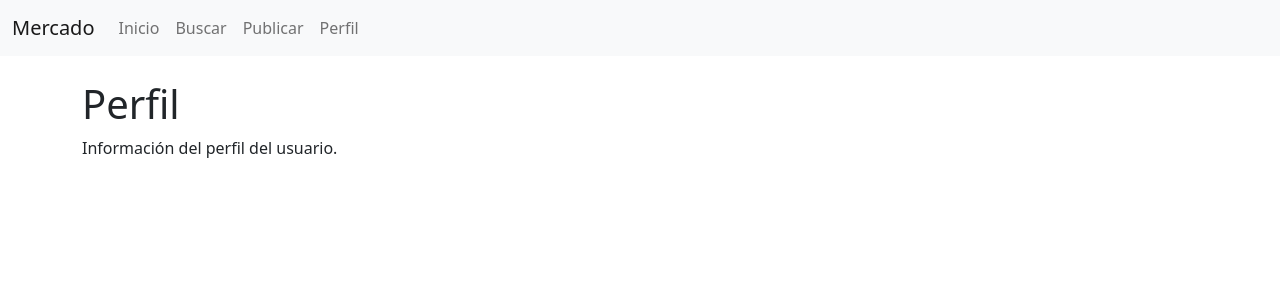
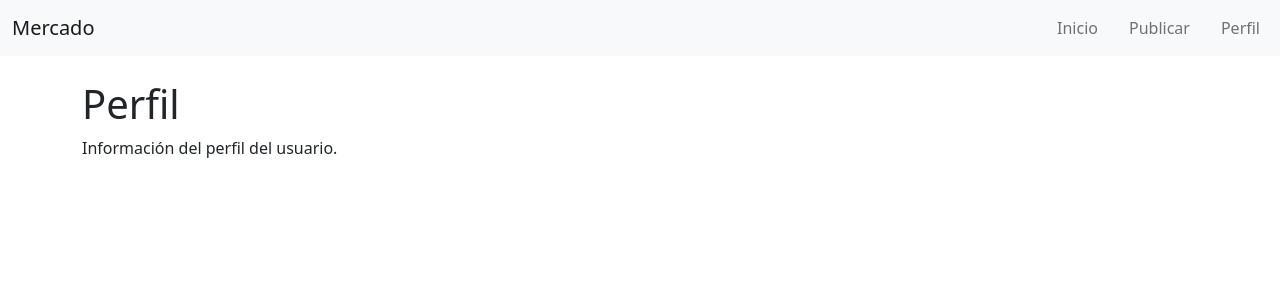
Before and after one commit to NicoColla/ultima_entrega, a Django app: page /mercado/perfil/ in a window 1280 px wide. Shown: the top 300 px of the page. Run offline with Django 5.2, Linux system fonts and the light colour scheme; some libraries are stand-ins or nearby versions.

Commit message:
act-basemercado-1

```diff
--- a/mercado/models.py
+++ b/mercado/models.py
@@ -1,4 +1,5 @@
 from django.db import models
+from usuarios.models import Usuario
 
 MARCAS = [
     "Volkswagen", "Audi", "Ford", "Chevrolet", "Honda", "Toyota",
@@ -32,6 +33,7 @@ class Vehiculo(models.Model):
         return f"{self.tipo} {self.marca} {self.modelo} ({self.año})"
 
 class VentaVehiculo(Vehiculo):
+    vendedor = models.ForeignKey(Usuario, on_delete=models.CASCADE, null=True, blank=True)
     kilometros = models.IntegerField()
     precio = models.DecimalField(max_digits=100, decimal_places=2)
     moneda = models.CharField(max_length=3, choices=MONEDAS, default="ARS")
--- a/mercado/templates/mercado/base_mercado.html
+++ b/mercado/templates/mercado/base_mercado.html
@@ -3,23 +3,25 @@
 <head>
     <meta charset="UTF-8">
     <meta name="viewport" content="width=device-width, initial-scale=1.0">
-    <title>{% block title %}Mercado{% endblock %}</title>
+    <title>{% block title %}CARgentina{% endblock %}</title>
     <link rel="stylesheet" href="https://cdnjs.cloudflare.com/ajax/libs/bootstrap/5.1.3/css/bootstrap.min.css">
+    <style>
+        .navbar-nav {
+            display: flex;
+            flex-direction: row;
+        }
+        .navbar-nav .nav-item {
+            margin-left: 15px;
+        }
+    </style>
 </head>
 <body>
     <nav class="navbar navbar-expand-lg navbar-light bg-light">
         <div class="container-fluid">
             <a class="navbar-brand" href="{% url 'mercado:inicio' %}">Mercado</a>
-            <button class="navbar-toggler" type="button" data-bs-toggle="collapse" data-bs-target="#navbarNav" aria-controls="navbarNav" aria-expanded="false" aria-label="Toggle navigation">
-                <span class="navbar-toggler-icon"></span>
-            </button>
-            <div class="collapse navbar-collapse" id="navbarNav">
-                <ul class="navbar-nav">
+            <ul class="navbar-nav ms-auto">
                 <li class="nav-item">
                     <a class="nav-link" href="{% url 'mercado:inicio' %}">Inicio</a>
-                    </li>
-                    <li class="nav-item">
-                        <a class="nav-link" href="{% url 'mercado:buscar' %}">Buscar</a>
                 </li>
                 <li class="nav-item">
                     <a class="nav-link" href="{% url 'mercado:publicar' %}">Publicar</a>
@@ -29,11 +31,12 @@
                 </li>
             </ul>
         </div>
-        </div>
     </nav>
     <div class="container mt-4">
         {% block content %}
         {% endblock %}
     </div>
+
+    <script src="https://cdnjs.cloudflare.com/ajax/libs/bootstrap/5.1.3/js/bootstrap.bundle.min.js"></script>
 </body>
 </html>
--- a/mercado/urls.py
+++ b/mercado/urls.py
@@ -5,7 +5,6 @@ app_name = 'mercado'
 
 urlpatterns = [
     path('', views.inicio, name='inicio'),
-    path('buscar/', views.buscar, name='buscar'),
     path('publicar/', views.publicar, name='publicar'),
     path('perfil/', views.perfil, name='perfil'),
 ]
--- a/mercado/views.py
+++ b/mercado/views.py
@@ -1,11 +1,10 @@
 from django.shortcuts import render, redirect
 from .forms import PublicarForm
+from .models import VentaVehiculo
 
 def inicio(request):
-    return render(request, 'barra/inicio.html')
-
-def buscar(request):
-    return render(request, 'barra/buscar.html')
+    publicaciones = VentaVehiculo.objects.select_related('vendedor').all()
+    return render(request, 'barra/inicio.html', {'publicaciones': publicaciones})
 
 def publicar(request):
     if request.method == 'POST':
--- a/proyecto/settings.py
+++ b/proyecto/settings.py
@@ -57,7 +57,7 @@ ROOT_URLCONF = 'proyecto.urls'
 TEMPLATES = [
     {
         'BACKEND': 'django.template.backends.django.DjangoTemplates',
-        'DIRS': [],
+        'DIRS': [os.path.join(BASE_DIR, 'templates')],
         'APP_DIRS': True,
         'OPTIONS': {
             'context_processors': [
```
Also changed, not shown: mercado/templates/barra/buscar.html (deleted, +0 -8 lines), mercado/templates/barra/inicio.html (+27 -2 lines), db.sqlite3, mercado/migrations/0004_ventavehiculo_vendedor_alter_ventavehiculo_imagen_and_more.py (added). Lines whose indentation alone changed are shown as unchanged.
